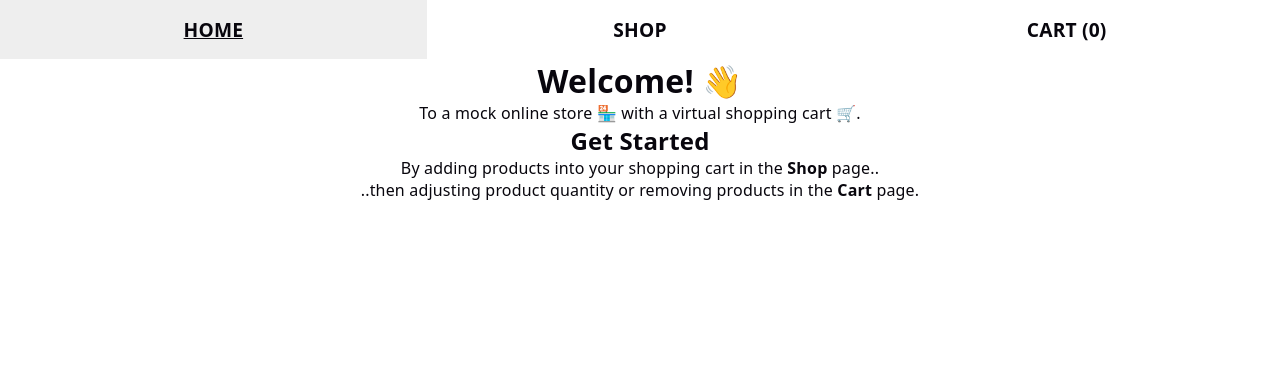
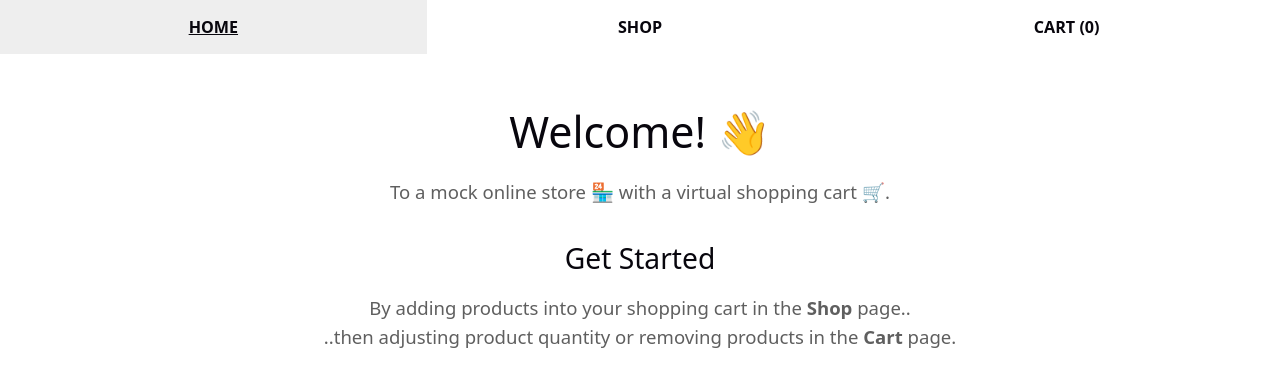
Before and after one commit to NirmalSubedi/odin-shopping-cart, a React (Vite) app: page / in a window 1280 px wide. Shown: the top 386 px of the page. Built offline with nearby package versions, Linux system fonts and the light colour scheme; no server answers.

Commit message:
style(HomePage): add style rulesets
* chore(index.css): add font size variables & size root container

* chore(NavBar): add flex shrinking for smaller viewport

```diff
--- a/src/components/HomePage.jsx
+++ b/src/components/HomePage.jsx
@@ -10,11 +10,14 @@ export const HomePage = () => {
         <h1 aria-describedby="desc">
           Welcome! <span aria-hidden="true">👋</span>
         </h1>
+        <div className={`${styles.textBody}`}>
           <p id="desc">
             To a mock online store <span aria-hidden="true">🏪</span> with a
             virtual shopping cart <span aria-hidden="true">🛒</span>.
           </p>
+        </div>
         <h2>Get Started</h2>
+        <div className={`${styles.textBody}`}>
           <p>
             By adding products into your shopping cart in the{" "}
             <strong>Shop</strong> page..
@@ -23,6 +26,7 @@ export const HomePage = () => {
             ..then adjusting product quantity or removing products in the{" "}
             <strong>Cart</strong> page.
           </p>
+        </div>
       </main>
     </>
   );
--- a/src/index.css
+++ b/src/index.css
@@ -1,5 +1,6 @@
 :root {
   --text: #08060d;
+  --text-muted: #5f5f5f;
   --bg: #fff;
   --bg-h: #eee;
   --nav-current-link: #b50000;
@@ -9,8 +10,26 @@
   --heading: system-ui, "Segoe UI", Roboto, sans-serif;
   --mono: ui-monospace, Consolas, monospace;
 
+  --fs-scale: 1.15;
+  --fs-unit: 1rem;
+  --fs-growth: 0.2vw;
+  --fs-max: 1.5rem;
+
+  --fs-xsm: calc(var(--fs-sm) / var(--fs-scale));
+  --fs-sm: calc(var(--fs-base) / var(--fs-scale));
+  --fs-base: clamp(
+    var(--fs-unit),
+    var(--fs-unit) + var(--fs-growth),
+    var(--fs-max)
+  );
+  --fs-h6: calc(var(--fs-base) * var(--fs-scale));
+  --fs-h5: calc(var(--fs-h6) * var(--fs-scale));
+  --fs-h4: calc(var(--fs-h5) * var(--fs-scale));
+  --fs-h3: calc(var(--fs-h4) * var(--fs-scale));
+  --fs-h2: calc(var(--fs-h3) * var(--fs-scale));
+  --fs-h1: calc(var(--fs-h2) * var(--fs-scale));
+
   font-family: var(--sans);
-  letter-spacing: 0.18px;
   background-color: var(--bg);
   color: var(--text);
   color-scheme: light dark;
@@ -23,6 +42,7 @@
 @media (prefers-color-scheme: dark) {
   :root {
     --text: #f3f4f6;
+    --text-muted: #c5c5c5;
     --bg: #16171d;
     --bg-h: #1f2129;
     --nav-current-link: #ff7a7a;
@@ -58,7 +78,22 @@ p {
 body,
 h1,
 h2,
+h3,
+h4,
+h5,
+h6,
 p,
 ul {
   margin: 0;
 }
+
+html,
+body,
+#root {
+  height: 100%;
+}
+
+#root {
+  display: flex;
+  flex-direction: column;
+}
--- a/src/styles/HomePage.module.css
+++ b/src/styles/HomePage.module.css
@@ -1,3 +1,30 @@
 .main {
+  flex: 1;
+  display: grid;
+  place-content: start center;
   text-align: center;
+  padding: 3rem 1rem 0;
+  gap: 1rem;
 }
+
+.main > * {
+  font-weight: 500;
+}
+
+.main h1 {
+  font-size: var(--fs-h1);
+}
+
+.main h2 {
+  font-size: var(--fs-h4);
+}
+
+.textBody {
+  color: var(--text-muted);
+
+  padding-bottom: 1rem;
+  line-height: 1.6;
+
+  font-size: var(--fs-base);
+  font-weight: 400;
+}
--- a/src/styles/NavBar.module.css
+++ b/src/styles/NavBar.module.css
@@ -11,13 +11,15 @@
 
 .ul {
   display: flex;
+  flex-wrap: wrap;
   justify-content: space-evenly;
   list-style: none;
   padding: 0;
 }
 
 .ul > * {
-  flex: 1 1 0px;
+  flex: 1 0 0;
+  min-width: max-content;
   text-align: center;
 }
 
@@ -27,12 +29,12 @@
 
 .a {
   display: block;
-  padding: 1rem 0;
+  padding: 1rem 0.5rem;
 
   text-decoration: none;
   color: var(--text);
   font-weight: bold;
-  font-size: 1.2rem;
+  font-size: var(--fs-sm);
   text-transform: uppercase;
 }
 
```
Lines whose indentation alone changed are shown as unchanged.
